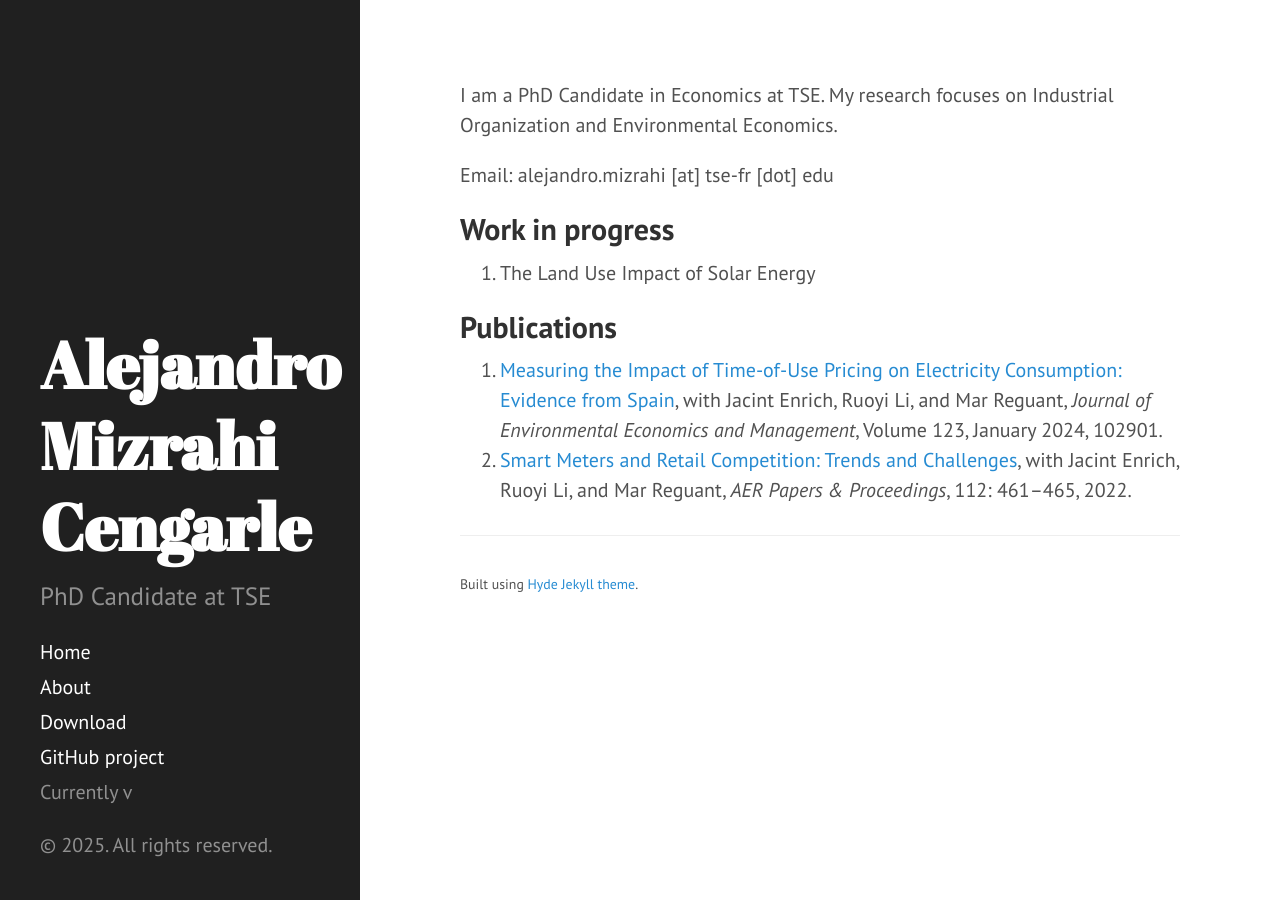
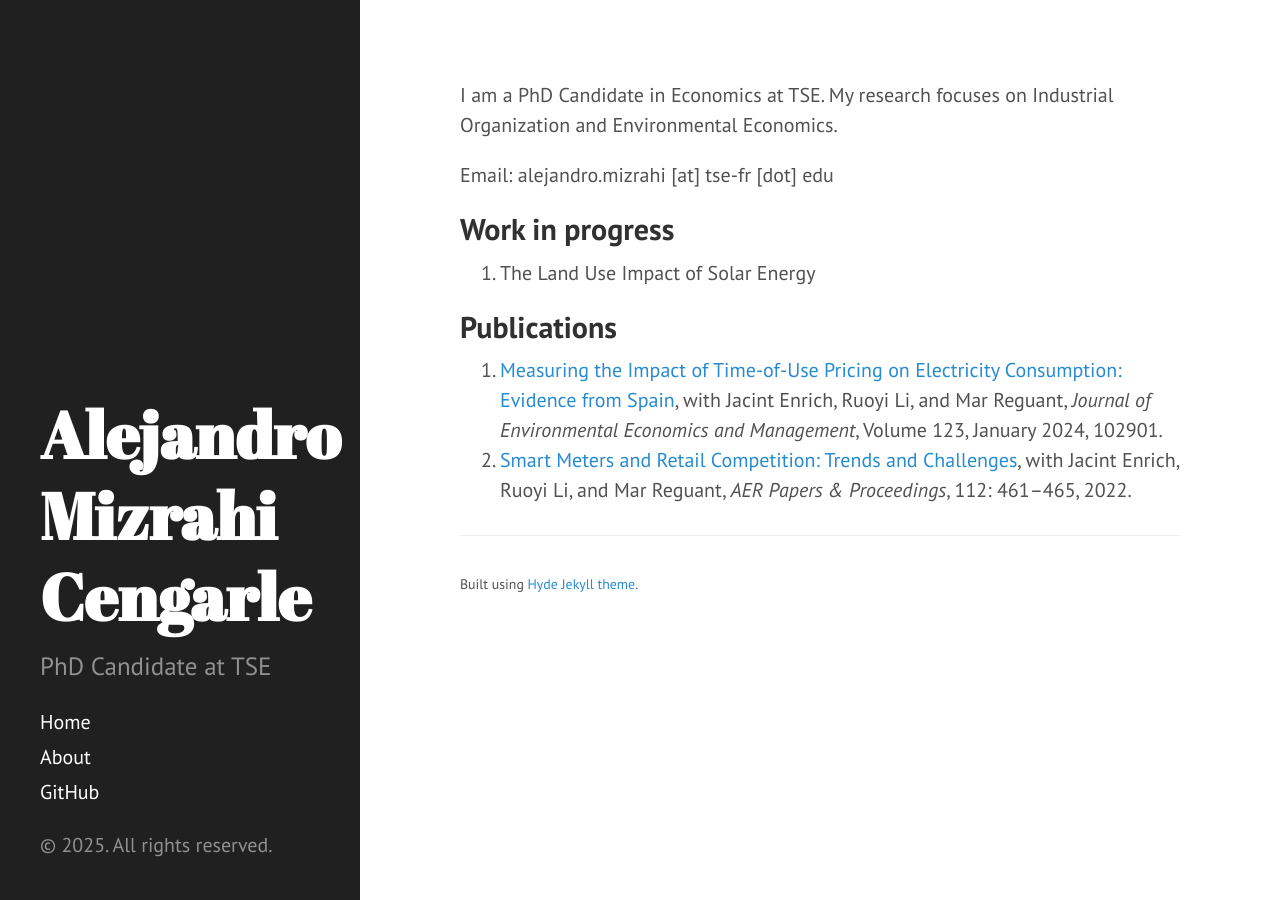
Before and after one commit to alejandromizrahi/alejandromizrahi.github.io, a Jekyll site: the page built from index.md, in a window 1280 px wide. Built offline with Jekyll 4.4.1, drawn with Linux system fonts in a browser that asks for light colours.

Commit message:
Update sidebar.html

```diff
--- a/_includes/sidebar.html
+++ b/_includes/sidebar.html
@@ -26,9 +26,7 @@
         {% endif %}
       {% endfor %}
 
-      <a class="sidebar-nav-item" href="{{ site.github.repo }}/archive/v{{ site.version }}.zip">Download</a>
-      <a class="sidebar-nav-item" href="{{ site.github.repo }}">GitHub project</a>
-      <span class="sidebar-nav-item">Currently v{{ site.version }}</span>
+      <a class="sidebar-nav-item" href="{{ https://github.com/alejandromizcen }}">GitHub</a>
     </nav>
 
     <p>&copy; {{ site.time | date: '%Y' }}. All rights reserved.</p>
```
